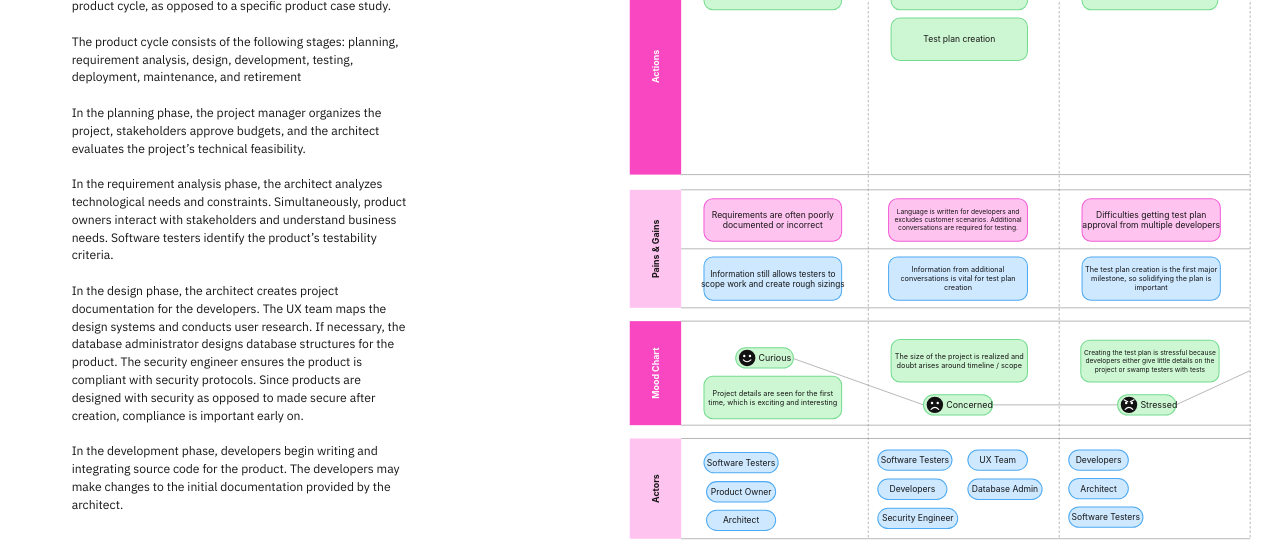
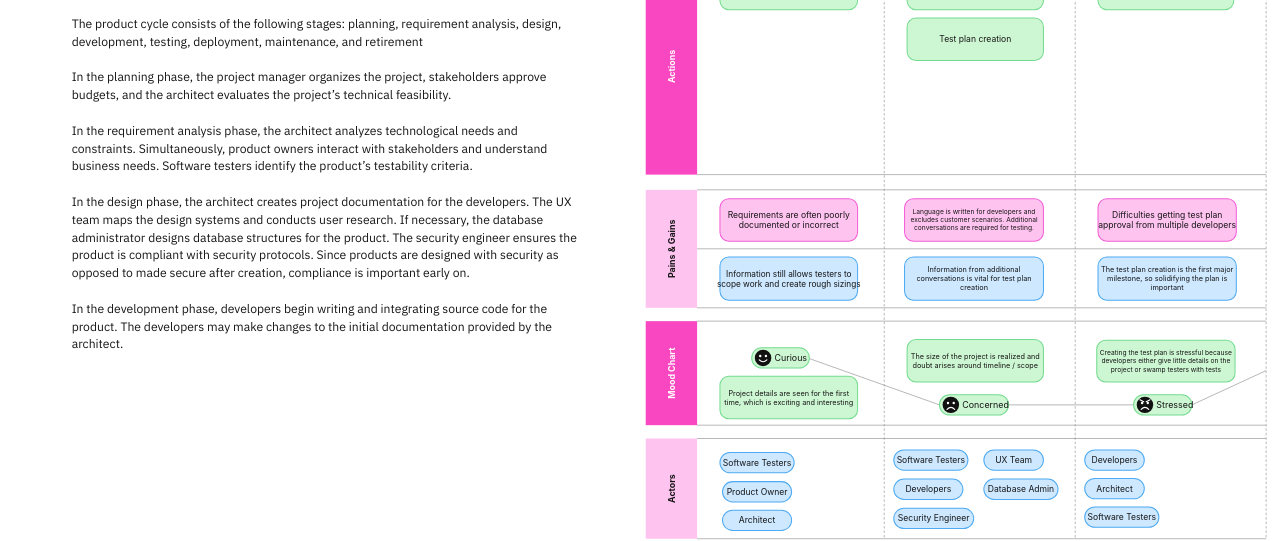
Before and after one commit to jkirke/kirke_prototype, a plain HTML site: page research3.html in a window 1280 px wide. Shown: the part 259-800 px from the top of the page. Drawn offline with Linux system fonts and the light colour scheme.

Commit message:
Fix research3 layout: wider text, diagram moved right

```diff
--- a/research3.html
+++ b/research3.html
@@ -54,7 +54,7 @@
       position: absolute;
       left: 5.6vw;
       top: 0;
-      width: 26.3vw;
+      width: 40vw;
       height: 100%;
       overflow: hidden;
     }
@@ -98,9 +98,9 @@
 
     #diagram {
       position: absolute;
-      left: 49vw;
+      left: 46vw;
       top: 1.45vw;
-      width: 49vw;
+      width: 53vw;
       height: calc(100% - 1.45vw);
     }
     #diagram text {
@@ -143,7 +143,7 @@
       </div>
     </div>
 
-    <svg id="diagram" viewBox="980 124 980 1136" role="img" aria-label="Journey map for the Requirement Analysis, Design and Development phases showing objectives, actions, pains and gains, mood chart and actors"></svg>
+    <svg id="diagram" preserveAspectRatio="xMaxYMid meet" viewBox="980 124 980 1136" role="img" aria-label="Journey map for the Requirement Analysis, Design and Development phases showing objectives, actions, pains and gains, mood chart and actors"></svg>
   </main>
 
   <script>
```
